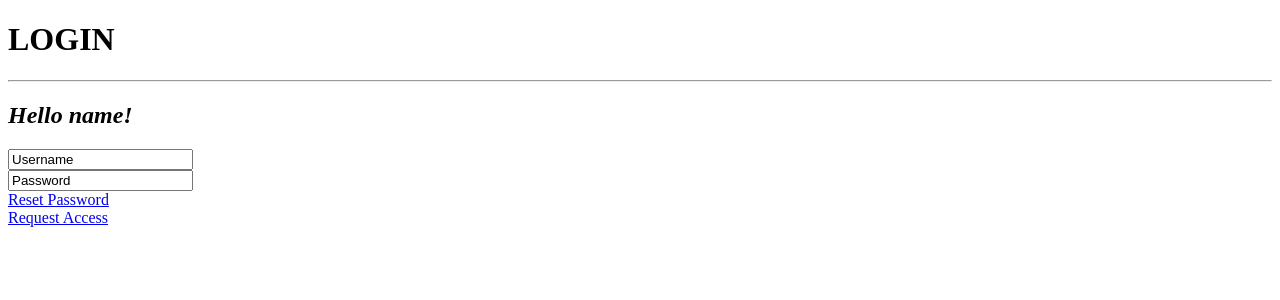
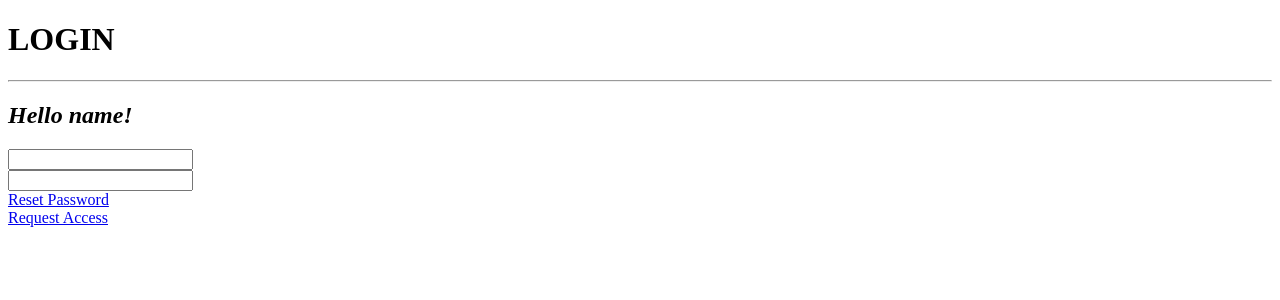
Before and after one commit to Sylvrleef/TraxSystemReact, a React (Create React App) app in the folder client/: page / in a window 1280 px wide. Shown: the top 300 px of the page. Built offline with nearby package versions, Linux system fonts and the light colour scheme.

Commit message:
login state updated

```diff
--- a/client/src/components/LoginPage/PasswordInput.js
+++ b/client/src/components/LoginPage/PasswordInput.js
@@ -1,20 +1,7 @@
-import React, {Component} from 'react';
+import React from "react";
 
-class PasswordInput extends Component {
-    constructor(props) {
-        super(props);
-
-        this.state = { term: 'Password'};
-    }
-    render() {
-        return (
-            <div>
-                <input
-                value ={this.state.term}
-                onChange={event => this.setState({ term: event.target.value })} />
-            </div>
-        );
-    }
-}
-
-export default PasswordInput;
+export const PasswordInput = props => (
+    <div className="form">
+      <input value={props.value} type="password" className="form-control" {...props} />
+    </div>
+  );
--- a/client/src/components/LoginPage/UsernameInput.js
+++ b/client/src/components/LoginPage/UsernameInput.js
@@ -1,20 +1,7 @@
-import React, {Component} from 'react';
+import React from "react";
 
-class UsernameInput extends Component {
-    constructor(props) {
-        super(props);
-
-        this.state = { term: 'Username'};
-    }
-    render() {
-        return (
-            <div>
-                <input
-                value ={this.state.term}
-                onChange={event => this.setState({ term: event.target.value })} />
-            </div>
-        );
-    }
-}
-
-export default UsernameInput;
+export const UsernameInput = props => (
+    <div className="form">
+      <input value={props.value} type={props.type} className="form-control" {...props} />
+    </div>
+  );
--- a/client/src/pages/login.js
+++ b/client/src/pages/login.js
@@ -1,25 +1,51 @@
-import React from 'react';
-import ReactDOM from 'react-dom';
+import React, { Component } from "react";
+import ReactDOM from "react-dom";
 
-import UsernameInput from '../components/LoginPage/UsernameInput';
-import PasswordInput from '../components/LoginPage/PasswordInput';
-import ResetPassword from '../components/LoginPage/ResetPassword';
-import RequestAccess from '../components/LoginPage/RequestAccess';
+import { UsernameInput } from "../components/LoginPage/UsernameInput";
+import { PasswordInput } from "../components/LoginPage/PasswordInput";
+import ResetPassword from "../components/LoginPage/ResetPassword";
+import RequestAccess from "../components/LoginPage/RequestAccess";
 import HelloMsg from "../components/HelloMsg";
 
+class Login extends Component {
+  constructor(props) {
+    super(props);
+    this.state = {
+      userName: "",
+      password: ""
+    };
+  }
 
-const Login = () => {
+  handleInputChange = event => {
+    const { name, value } = event.target;
+    this[name] = value;
+    this.setState({
+      [name]: value
+    });
+  };
+  render() {
     return (
       <div>
         <h1>LOGIN</h1>
-                <hr></hr>
+        <hr />
+        <form>
           <HelloMsg />
-                <UsernameInput />
-                <PasswordInput />
+          <UsernameInput
+            type="text"
+            name="userName"
+            onChange={this.handleInputChange}
+            value={this.state.userName}
+          />
+          <PasswordInput
+            name="password"
+            onChange={this.handleInputChange}
+            value={this.state.password}
+          />
           <ResetPassword />
           <RequestAccess />
+        </form>
       </div>
     );
-        };
-
+  }
+}
 export default Login;
```
Lines whose indentation alone changed are shown as unchanged.
